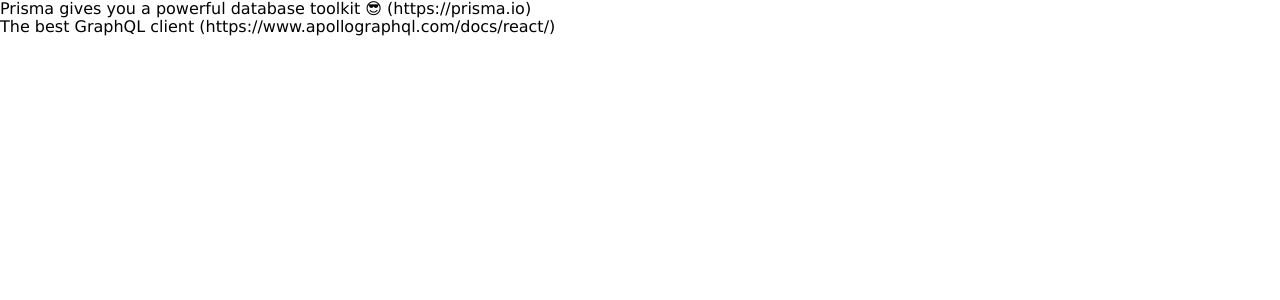
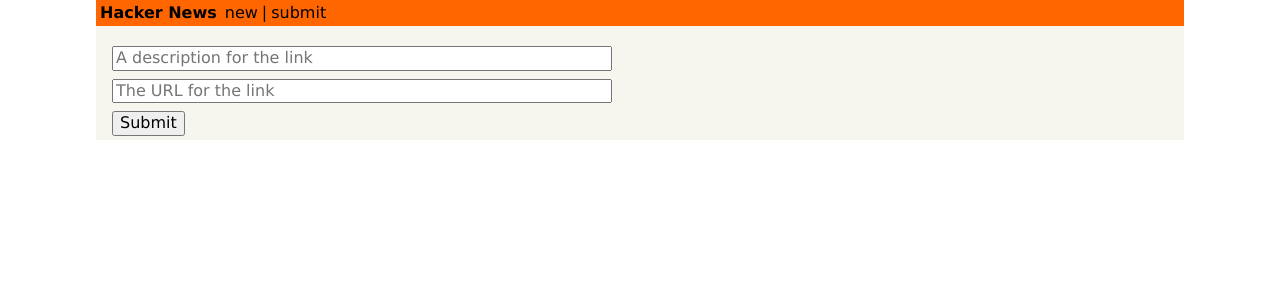
Before and after one commit to Knichols02/HackerNews_GraphQL, a React (Create React App) app: page /create in a window 1280 px wide. Shown: the top 300 px of the page. Built offline with nearby package versions, Linux system fonts and the light colour scheme.

Commit message:
created mutations

```diff
--- a/package.json
+++ b/package.json
@@ -10,6 +10,8 @@
     "graphql": "^15.5.0",
     "react": "^17.0.2",
     "react-dom": "^17.0.2",
+    "react-router": "^5.2.0",
+    "react-router-dom": "^5.2.0",
     "react-scripts": "4.0.3",
     "web-vitals": "^1.0.1"
   },
--- a/src/components/App.js
+++ b/src/components/App.js
@@ -1,10 +1,25 @@
-import React, { Component } from 'react';
+import React from 'react';
+import CreateLink from './CreateLink';
+import Header from './Header';
 import LinkList from './LinkList';
+import { Switch, Route } from 'react-router-dom';
 
-class App extends Component {
-  render() {
-    return <LinkList />;
-  }
-}
+const App = () => {
+  return (
+    <div className="center w85">
+      <Header />
+      <div className="ph3 pv1 background-gray">
+        <Switch>
+          <Route exact path="/" component={LinkList} />
+          <Route
+            exact
+            path="/create"
+            component={CreateLink}
+          />
+        </Switch>
+      </div>
+    </div>
+  );
+};
 
 export default App;
--- /dev/null
+++ b/src/components/CreateLink.js
@@ -0,0 +1,70 @@
+import React, { useState } from 'react';
+import { useMutation, gql } from '@apollo/client';
+
+const CREATE_LINK_MUTATION = gql`
+  mutation PostMutation(
+    $description: String!
+    $url: String!
+  ) {
+    post(description: $description, url: $url) {
+      id
+      createdAt
+      url
+      description
+    }
+  }
+`;
+const CreateLink = () => {
+  const [formState, setFormState] = useState({
+    description: '',
+    url: ''
+  });
+
+  const [createLink] = useMutation(CREATE_LINK_MUTATION, {
+    variables: {
+      description: formState.description,
+      url: formState.url
+    }
+  });
+
+  return (
+    <div>
+      <form
+        onSubmit={(e) => {
+          e.preventDefault();
+          createLink();
+        }}
+      >
+        <div className="flex flex-column mt3">
+          <input
+            className="mb2"
+            value={formState.description}
+            onChange={(e) =>
+              setFormState({
+                ...formState,
+                description: e.target.value
+              })
+            }
+            type="text"
+            placeholder="A description for the link"
+          />
+          <input
+            className="mb2"
+            value={formState.url}
+            onChange={(e) =>
+              setFormState({
+                ...formState,
+                url: e.target.value
+              })
+            }
+            type="text"
+            placeholder="The URL for the link"
+          />
+        </div>
+        <button type="submit">Submit</button>
+      </form>
+    </div>
+  );
+};
+
+export default CreateLink;
--- /dev/null
+++ b/src/components/Header.js
@@ -0,0 +1,26 @@
+import React from 'react';
+import { useHistory } from 'react-router';
+import { Link, withRouter } from 'react-router-dom';
+
+const Header = () => {
+  const history = useHistory();
+  return (
+    <div className="flex pa1 justify-between nowrap orange">
+      <div className="flex flex-fixed black">
+        <div className="fw7 mr1">Hacker News</div>
+        <Link to="/" className="ml1 no-underline black">
+          new
+        </Link>
+        <div className="ml1">|</div>
+        <Link
+          to="/create"
+          className="ml1 no-underline black"
+        >
+          submit
+        </Link>
+      </div>
+    </div>
+  );
+};
+
+export default Header;
--- a/src/components/LinkList.js
+++ b/src/components/LinkList.js
@@ -1,26 +1,33 @@
 import React from 'react';
 import Link from './Link';
+import { useQuery, gql } from '@apollo/client';
+
+const FEED_QUERY = gql`
+  {
+    feed {
+      id
+      links {
+        id
+        createdAt
+        url
+        description
+      }
+    }
+  }
+`;
 
 const LinkList = () => {
-  const linksToRender = [
-    {
-      id: '1',
-      description:
-        'Prisma gives you a powerful database toolkit 😎',
-      url: 'https://prisma.io'
-    },
-    {
-      id: '2',
-      description: 'The best GraphQL client',
-      url: 'https://www.apollographql.com/docs/react/'
-    }
-  ];
+    const { data } = useQuery(FEED_QUERY);
 
     return (
       <div>
-      {linksToRender.map((link) => (
+        {data && (
+          <>
+            {data.feed.links.map((link) => (
               <Link key={link.id} link={link} />
             ))}
+          </>
+        )}
       </div>
     );
   };
--- a/src/index.js
+++ b/src/index.js
@@ -3,6 +3,7 @@
 import './styles/index.css';
 import App from './components/App';
 import reportWebVitals from './reportWebVitals';
+import { BrowserRouter } from 'react-router-dom';
 
 // 1
 import {
@@ -25,9 +26,11 @@
 
 // 4
 ReactDOM.render(
+  < BrowserRouter>
   <ApolloProvider client={client}>
     <App />
-  </ApolloProvider>,
+  </ApolloProvider>
+  </BrowserRouter>,
   document.getElementById('root')
 );
 
```
Also changed, not shown: 1 other file (tests, documents, lock files or other folders). Lines whose indentation alone changed are shown as unchanged.
